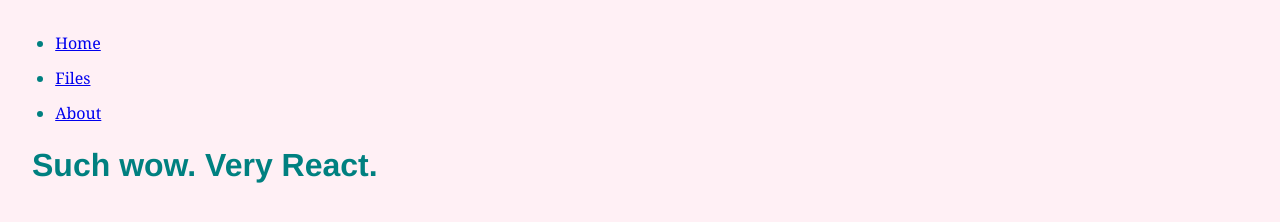
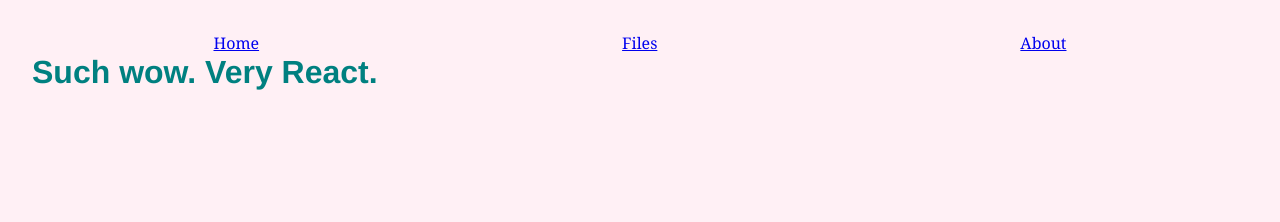
Before and after one commit to windmaomao/react-sheet, a Gatsby site in the folder gatsby/: page /about in a window 1280 px wide. Built offline with nearby package versions, Linux system fonts and the light colour scheme; Gatsby itself is replaced by a stand-in of ours; some packages are replaced by stand-ins of ours.

Commit message:
create menu

```diff
--- a/gatsby/package.json
+++ b/gatsby/package.json
@@ -21,6 +21,7 @@
     "react": "^16.12.0",
     "react-dom": "^16.12.0",
     "react-typography": "^0.16.19",
+    "styled-components": "^5.1.1",
     "typography": "^0.16.19",
     "typography-theme-fairy-gates": "^0.16.19"
   },
--- /dev/null
+++ b/gatsby/src/components/Menu.js
@@ -0,0 +1,13 @@
+import React from "react"
+import { Link } from "gatsby"
+import MenuStyle from './MenuStyle'
+
+export default function Header() {
+  return (
+    <MenuStyle>
+      <Link to="/">Home</Link>
+      <Link to="/my-files">Files</Link>
+      <Link to="/about">About</Link>
+    </MenuStyle>
+  )
+}
--- /dev/null
+++ b/gatsby/src/components/MenuStyle.js
@@ -0,0 +1,7 @@
+import styled from 'styled-components'
+
+export default styled.div`
+  display: flex;
+  flex-direction: row;
+  justify-content: space-around;
+`
--- /dev/null
+++ b/gatsby/src/components/index.js
@@ -0,0 +1 @@
+export { default as Menu } from './Menu'
--- a/gatsby/src/pages/about.js
+++ b/gatsby/src/pages/about.js
@@ -1,10 +1,10 @@
 import React from "react"
-import Header from "./header"
+import { Menu } from "../components"
 
 export default function About() {
   return (
     <div style={{ color: `teal` }}>
-      <Header />
+      <Menu />
       <h1>Such wow. Very React.</h1>
     </div>
   )
--- a/gatsby/src/pages/header.js
+++ /dev/null
@@ -1,12 +0,0 @@
-import React from "react"
-import { Link } from "gatsby"
-
-export default function Header() {
-  return (
-    <ul>
-      <li><Link to="/">Home</Link></li>
-      <li><Link to="/my-files">Files</Link></li>
-      <li><Link to="/about">About</Link></li>
-    </ul>
-  )
-}
--- a/gatsby/src/pages/index.js
+++ b/gatsby/src/pages/index.js
@@ -1,12 +1,12 @@
 import React from "react"
 import { Link } from "gatsby"
-import Header from "./header"
+import { Menu } from "../components"
 
 export default function Home({ data }) {
   const title = data.site.siteMetadata.title
   return (
     <>
-      <Header />
+      <Menu />
       <h1>{title}!</h1>
       <h4>{data.allMarkdownRemark.totalCount} Posts</h4>
       {data.allMarkdownRemark.edges.map(({ node }) => (
--- a/gatsby/src/pages/my-files.js
+++ b/gatsby/src/pages/my-files.js
@@ -1,11 +1,11 @@
 import React from "react"
 import { graphql } from "gatsby"
-import Header from './header'
+import { Menu } from "../components"
 
 export default function MyFiles({ data }) {
   return (
     <div>
-      <Header />
+      <Menu />
       <h1>My Site's Files</h1>
       <table>
         <thead>
--- a/gatsby/src/templates/blog-post.js
+++ b/gatsby/src/templates/blog-post.js
@@ -1,10 +1,12 @@
 import React from "react"
 import { graphql } from "gatsby"
+import { Menu } from "../components"
 
 export default function BlogPost({ data }) {
   const post = data.markdownRemark
   return (
     <>
+      <Menu />
       <div>
         <h1>{post.frontmatter.title}</h1>
         <div dangerouslySetInnerHTML={{ __html: post.html }} />
```
Also changed, not shown: 1 other file.
